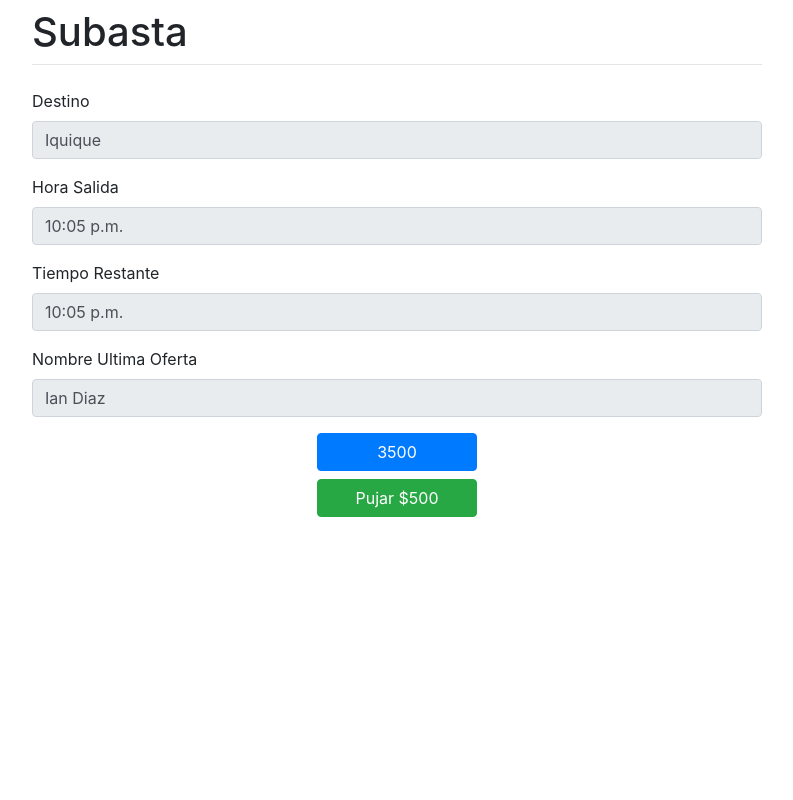
After one commit to IanDiazBriones/Incluyeme-, a Django app: page /subasta/Detalle/1/ in a window 1280 px wide. The commit adds this page. Shown: the whole page, without its empty margins (243-1036 px from the left). Run offline with Django 3.2, Linux system fonts and the light colour scheme; data comes from the database, SQL or seed files in the repository; both versions use the stored data as it was after the commit; parts of the project's set-up code (start-up, migrations or seed data) failed here and were passed over; some libraries are stand-ins or nearby versions.

Commit message:
V1.0.14
Ver detalle Pasaje

```diff
--- a/subasta/models.py
+++ b/subasta/models.py
@@ -1,5 +1,5 @@
 from django.db import models
-from users.models import Pasaje
+from users.models import Pasaje, CustomUser
 # Create your models here.
 
 class Subasta(models.Model):
@@ -11,3 +11,4 @@ class Subasta(models.Model):
     Estado_Subasta = models.BooleanField(default=False)
     Estado_Puja = models.BooleanField(default=False)
     Pasaje_A_Sub = models.ForeignKey(Pasaje, on_delete=models.CASCADE)
+    Ultima_Puja = models.ForeignKey(CustomUser, on_delete=models.CASCADE)
--- a/subasta/urls.py
+++ b/subasta/urls.py
@@ -2,5 +2,6 @@ from . import views
 from django.urls import path, include # new
 urlpatterns = [
 	path('listar', views.ListarSubasta, name='ListarSubasta'),
+	path('Detalle/<int:pk>/', views.SubastaDetalle, name='DetalleSubasta'),
 
 ]
--- a/subasta/views.py
+++ b/subasta/views.py
@@ -1,8 +1,20 @@
+from django.urls import reverse_lazy
+from django.views import generic
 from django.shortcuts import render
-from .models import *
-
+from django.views.generic import UpdateView
+from .forms import *
 # Create your views here.
 def ListarSubasta(request):
 	subasta= Subasta.objects.all()
 	context= {'Subastas': subasta}
 	return render(request, 'subasta/subasta_Listar.html', context)
+
+
+def SubastaDetalle(request, pk):
+
+    subasta = Subasta.objects.get(pk=pk)
+
+    context = {
+        'Subasta': subasta,
+    }
+    return render(request, 'subasta/subasta_verDetalle.html', context)
--- a/templates/subasta/subasta_Listar.html
+++ b/templates/subasta/subasta_Listar.html
@@ -29,7 +29,7 @@
             <td class="text-center">{{ Subasta.Pasaje_A_Sub.Destino }}</td>
             <td class="text-center">{{ Subasta.Pasaje_A_Sub.Hora_Salida }}</td>
             <td class="text-center">{{ Subasta.Pasaje_A_Sub.Valor  }}</td>
-            <td class="text-center"><a class="btn btn-primary btn-block" href="#" role="button">{% trans "Ver" %}</a></td>
+            <td class="text-center"><a class="btn btn-primary btn-block" href="http://127.0.0.1:8000/subasta/Detalle/{{ Subasta.pk }}/" role="button">{% trans "Ver" %}</a></td>
           </tr>
           {% endfor %}
         </table>
--- /dev/null
+++ b/templates/subasta/subasta_verDetalle.html
@@ -0,0 +1,56 @@
+{% block content %}
+{% load i18n %}
+{% load crispy_forms_tags %}
+<meta charset="utf-8">
+<meta name="viewport" content="width=device-width, initial-scale=1, shrink-to-fit=no">
+<link rel="stylesheet" href="https://stackpath.bootstrapcdn.com/bootstrap/4.1.3/css/bootstrap.min.css" integrity="sha384-MCw98/SFnGE8fJT3GXwEOngsV7Zt27NXFoaoApmYm81iuXoPkFOJwJ8ERdknLPMO" crossorigin="anonymous">
+<html>
+<body>
+	<div class="container">
+		<div class="row justify-content-center">
+			<div class="col-8">
+				<h1 class="mt-2">{% trans "Subasta" %}</h1>
+				<hr class="mt-0 mb-4">
+			</div>
+		</div>
+		<div class="row justify-content-center">
+			<div class="col-8">
+				<div class="form-group">
+					<label for="exampleInputPassword1">Destino</label>
+					<input class="form-control" id="exampleInputPassword1" placeholder="Valor Subasta Actual" value="{{ Subasta.Pasaje_A_Sub.Destino }}" disabled>
+				</div>
+			</div>
+		</div>
+		<div class="row justify-content-center">
+			<div class="col-8">
+				<div class="form-group">
+					<label for="exampleInputPassword1">Hora Salida</label>
+					<input class="form-control" id="exampleInputPassword1" placeholder="Valor Subasta Actual" value="{{ Subasta.Pasaje_A_Sub.Hora_Salida }}" disabled>
+				</div>
+			</div>
+		</div>
+		<div class="row justify-content-center">
+			<div class="col-8">
+				<div class="form-group">
+					<label for="exampleInputPassword1">Tiempo Restante</label>
+					<input class="form-control" id="exampleInputPassword1" placeholder="Valor Subasta Actual" value="{{ Subasta.Pasaje_A_Sub.Hora_Salida }}" disabled>
+				</div>
+			</div>
+		</div>
+		<div class="row justify-content-center">
+			<div class="col-8">
+				<div class="form-group">
+					<label for="exampleInputPassword1">Nombre Ultima Oferta</label>
+					<input class="form-control" id="exampleInputPassword1" placeholder="Valor Subasta Actual" value="{{ Subasta.Ultima_Puja.nombre }}" disabled>
+				</div>
+			</div>
+		</div>
+		<div class="row justify-content-center">
+			<div class="col-md-4 col-lg-2">
+				<a class="btn btn-primary btn-block" href="#" role="button" disabled>{{ Subasta.ValorSubastaActualizado }}</a>
+				<a class="btn btn-success btn-block" href="{% url 'LISTADEUSUARIOS' %}" role="button">{% trans "Pujar $500" %}</a>
+			</div>
+		</div>
+	</body>
+	</html>
+	{% endblock %}
```
Also changed, not shown: subasta/forms.py (added, +18 -0 lines), db.sqlite3, subasta/migrations/0005_subasta_ultima_puja.py (added), subasta/migrations/0006_remove_subasta_ultima_puja.py (added), subasta/migrations/0007_subasta_ultima_puja.py (added).
